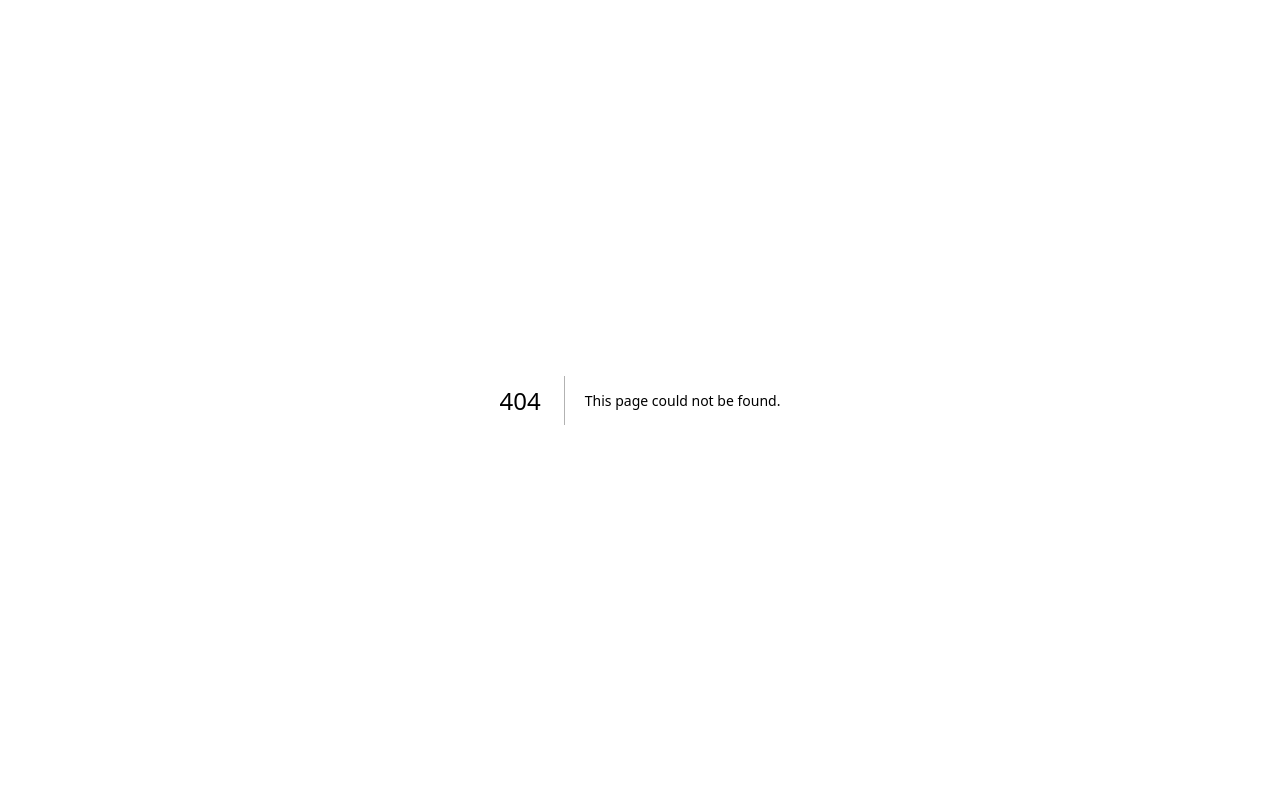
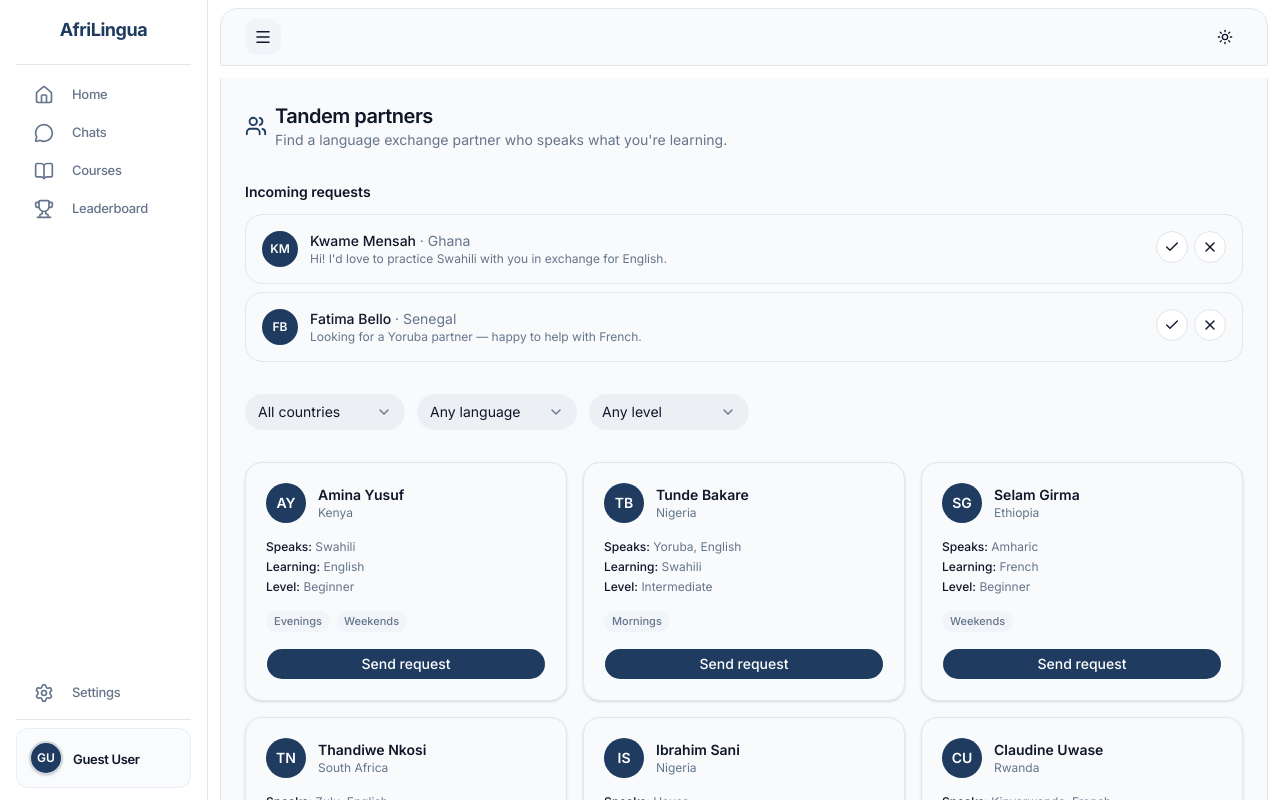
Before and after one commit to EucTech/AfriLingua, a Next.js app in the folder frontend/: page /matches in a window 1280 px wide. Before the commit this address had no page. Shown: the top 800 px of the page. Built offline with nearby package versions, Linux system fonts and the light colour scheme.

Commit message:
feat: add matches route

```diff
--- /dev/null
+++ b/frontend/app/(app)/matches/page.tsx
@@ -0,0 +1,5 @@
+import { MatchingPage } from "@/features/matching/components/MatchingPage";
+
+export default function Page() {
+  return <MatchingPage />;
+}
```
